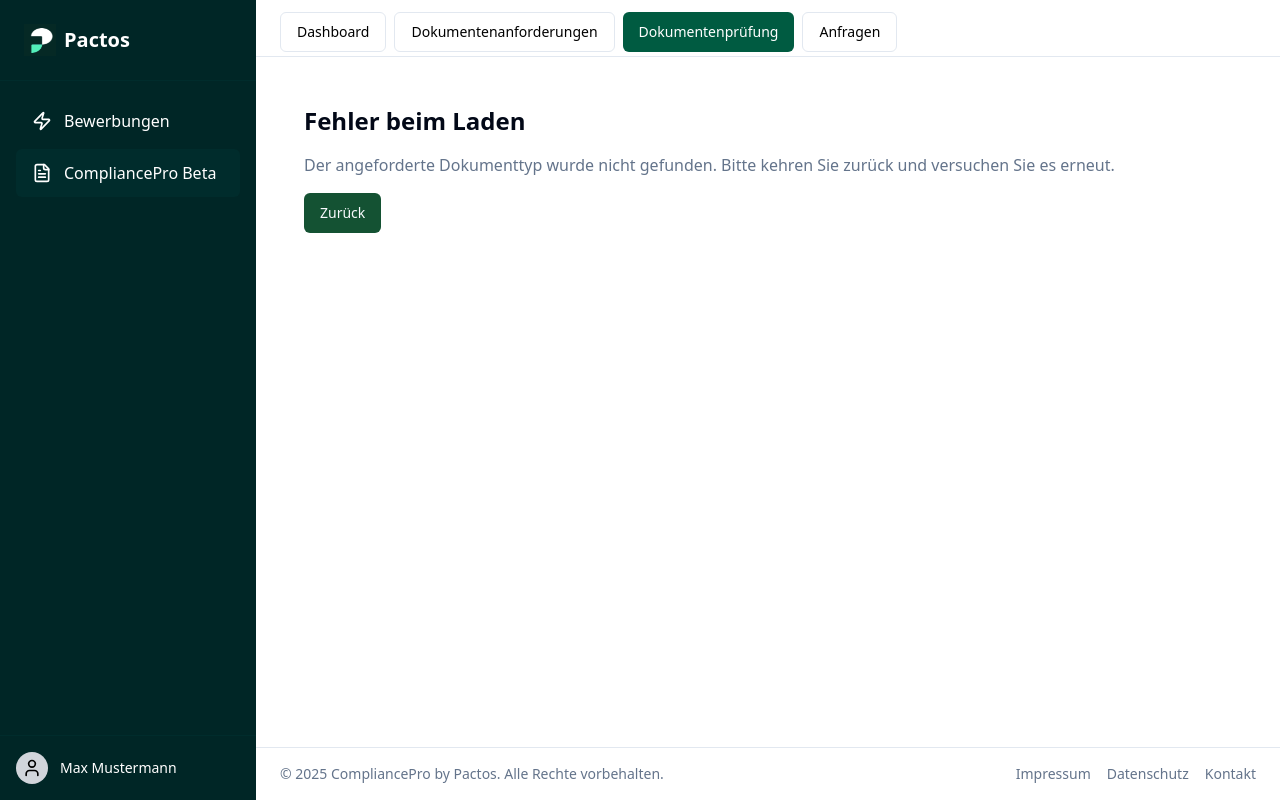
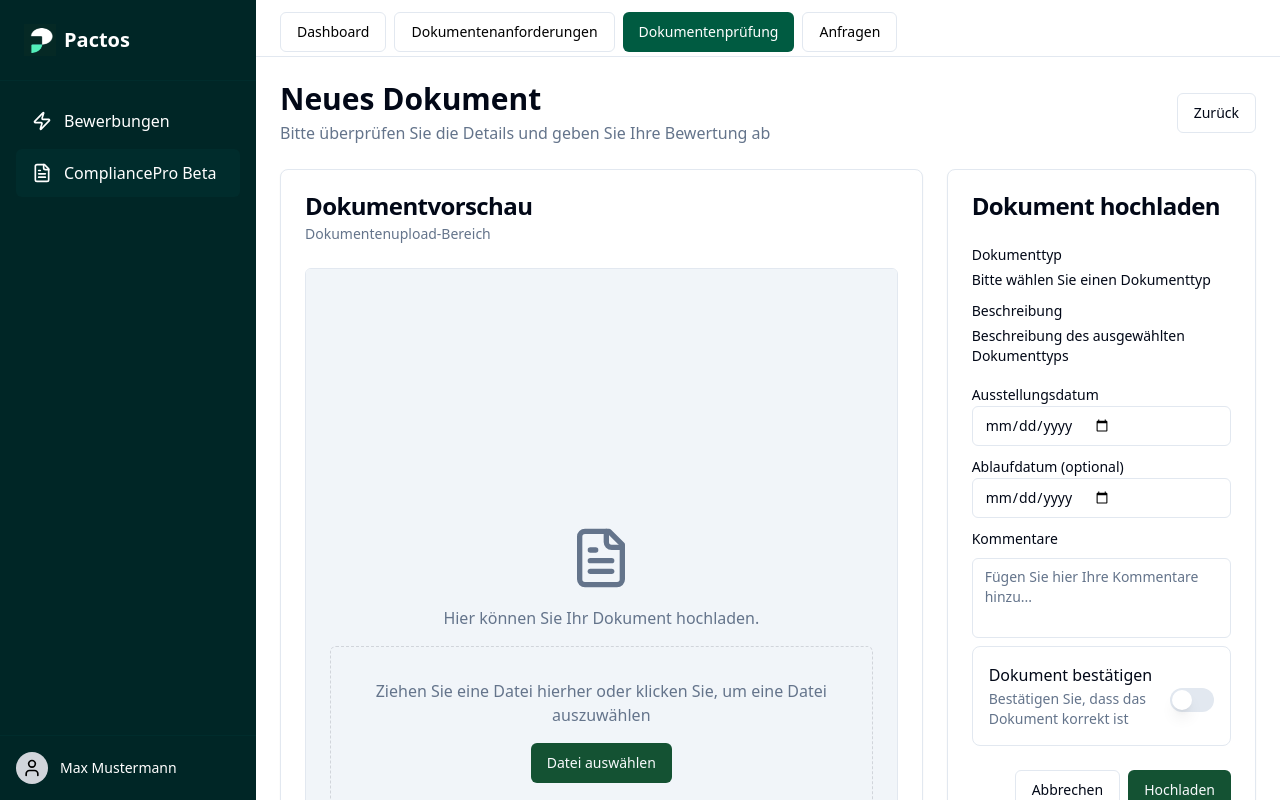
Before and after one commit to lukasotto123/deer-tree-flatbread, a React (Vite) app: page /document-review/provider-3/new in a window 1280 px wide. Shown: the top 800 px of the page. Built offline with nearby package versions, Linux system fonts and the light colour scheme.

Commit message:
Refactor: Remove document and provider fetching
Removed provider and document fetching logic from SubmissionReview.tsx, replacing it with a placeholder.

```diff
--- a/src/pages/SubmissionReview.tsx
+++ b/src/pages/SubmissionReview.tsx
@@ -13,11 +13,11 @@ import { Switch } from "@/components/ui/switch";
 import { Label } from "@/components/ui/label";
 import { AspectRatio } from "@/components/ui/aspect-ratio";
 import { FileText } from "lucide-react";
-import { documents, providers, documentTypes, employees } from "@/data/dummy-data";
 import { useForm } from "react-hook-form";
 import { zodResolver } from "@hookform/resolvers/zod";
 import { z } from "zod";
 import { Skeleton } from "@/components/ui/skeleton";
+import { Input } from "@/components/ui/input";
 
 const formSchema = z.object({
   comments: z.string().optional(),
@@ -37,48 +37,11 @@ const SubmissionReview = () => {
   const employeeIdParam = searchParams.get("employeeId");
   const documentTypeParam = searchParams.get("documentType");
 
-  // Get provider
-  const provider = providers.find(p => p.id === providerId);
-  if (!provider) {
-    return <div>Dienstleister nicht gefunden</div>;
-  }
+  // Simplified approach - no document fetching
+  const isNewDocument = documentId === 'new';
 
-  // Get document if it exists
-  const document = documentId !== 'new' ? documents.find(d => d.id === documentId) : null;
-
-  // Get document type
-  let documentType;
-  if (document) {
-    documentType = documentTypes.find(dt => dt.id === document.type);
-  } else if (documentTypeParam) {
-    documentType = documentTypes.find(dt => dt.id === documentTypeParam);
-  }
-
-  if (!documentType) {
-    // Handle missing document type explicitly
-    return <div className="p-6">
-      <h1 className="text-2xl font-bold mb-4">Fehler beim Laden</h1>
-      <p className="text-muted-foreground">
-        Der angeforderte Dokumenttyp wurde nicht gefunden.
-        Bitte kehren Sie zurück und versuchen Sie es erneut.
-      </p>
-      <Button
-        className="mt-4"
-        onClick={() => {
-          if (employeeIdParam) {
-            navigate(`/person/${providerId}/${employeeIdParam}`);
-          } else {
-            navigate(`/provider/${providerId}`);
-          }
-        }}
-      >
-        Zurück
-      </Button>
-    </div>;
-  }
-
-  // Get employee if provided
-  const employee = employeeIdParam ? employees.find(e => e.id === employeeIdParam) : null;
+  // Placeholder document type name
+  const documentTypeName = isNewDocument ? "Neues Dokument" : "Bestehendes Dokument";
 
   const form = useForm<FormValues>({
     resolver: zodResolver(formSchema),
@@ -106,29 +69,29 @@ const SubmissionReview = () => {
     }, 1000);
   };
 
-  const isNewDocument = documentId === 'new';
+  // Function to handle navigation back
+  const handleGoBack = () => {
+    if (employeeIdParam) {
+      navigate(`/person/${providerId}/${employeeIdParam}`);
+    } else {
+      navigate(`/provider/${providerId}`);
+    }
+  };
 
   return (
     <div className="space-y-6">
       <div className="flex justify-between items-center">
         <div>
-          <h1 className="text-3xl font-bold">{isNewDocument ? `Neues Dokument: ${documentType.name}` : documentType.name}</h1>
+          <h1 className="text-3xl font-bold">{isNewDocument ? `Neues Dokument` : "Dokumentprüfung"}</h1>
           <p className="text-muted-foreground mt-1">
-            Dienstleister: {provider.name}
-            {employee && ` | Mitarbeiter: ${employee.name}`}
+            Bitte überprüfen Sie die Details und geben Sie Ihre Bewertung ab
           </p>
         </div>
         <Button
           variant="outline"
-          onClick={() => {
-            if (employeeIdParam) {
-              navigate(`/person/${providerId}/${employeeIdParam}`);
-            } else {
-              navigate(`/provider/${providerId}`);
-            }
-          }}
+          onClick={handleGoBack}
         >
-          {employee ? "Zurück zum Mitarbeiter" : "Zurück zum Dienstleister"}
+          Zurück
         </Button>
       </div>
 
@@ -167,7 +130,7 @@ const SubmissionReview = () => {
                     ) : (
                       <div className="text-center w-full">
                         <p className="text-lg font-medium mb-6">
-                          {documentType.name}
+                          {documentTypeName}
                         </p>
                         <div className="space-y-4 w-full">
                           <Skeleton className="h-8 w-full" />
@@ -204,63 +167,55 @@ const SubmissionReview = () => {
                   <div className="space-y-2">
                     <div>
                       <Label>Dokumenttyp</Label>
-                      <p className="text-sm mt-1">{documentType.name}</p>
+                      <p className="text-sm mt-1">
+                        {isNewDocument ? "Bitte wählen Sie einen Dokumenttyp" : "Dokumenttyp"}
+                      </p>
                     </div>
 
                     <div>
                       <Label>Beschreibung</Label>
-                      <p className="text-sm mt-1">{documentType.description}</p>
+                      <p className="text-sm mt-1">
+                        {isNewDocument
+                          ? "Beschreibung des ausgewählten Dokumenttyps"
+                          : "Dieses Dokument enthält wichtige Informationen für die Compliance"}
+                      </p>
                     </div>
 
-                    {document && (
-                      <>
-                        <div>
-                          <Label>Status</Label>
-                          <p className="text-sm mt-1">
-                            {document.status === "valid" ? "Gültig" :
-                             document.status === "expiring" ? "Läuft bald ab" :
-                             document.status === "expired" ? "Abgelaufen" : "Fehlt"}
-                          </p>
-                        </div>
-
-                        {document.issuedDate && (
-                          <div>
-                            <Label>Ausstellungsdatum</Label>
-                            <p className="text-sm mt-1">
-                              {new Date(document.issuedDate).toLocaleDateString('de-DE')}
-                            </p>
-                          </div>
-                        )}
-
-                        {document.expiryDate && (
-                          <div>
-                            <Label>Ablaufdatum</Label>
-                            <p className="text-sm mt-1">
-                              {new Date(document.expiryDate).toLocaleDateString('de-DE')}
-                            </p>
-                          </div>
-                        )}
-                      </>
-                    )}
-
-                    {isNewDocument && (
+                    {isNewDocument ? (
                       <>
                         <div className="pt-2">
                           <Label htmlFor="issuedDate">Ausstellungsdatum</Label>
-                          <input
+                          <Input
                             type="date"
                             id="issuedDate"
-                            className="w-full px-3 py-2 border rounded-md mt-1"
+                            className="w-full"
                           />
                         </div>
 
                         <div>
                           <Label htmlFor="expiryDate">Ablaufdatum (optional)</Label>
-                          <input
+                          <Input
                             type="date"
                             id="expiryDate"
-                            className="w-full px-3 py-2 border rounded-md mt-1"
+                            className="w-full"
                           />
+                        </div>
+                      </>
+                    ) : (
+                      <>
+                        <div>
+                          <Label>Status</Label>
+                          <p className="text-sm mt-1">Prüfung ausstehend</p>
+                        </div>
+
+                        <div>
+                          <Label>Ausstellungsdatum</Label>
+                          <p className="text-sm mt-1">01.01.2023</p>
+                        </div>
+
+                        <div>
+                          <Label>Ablaufdatum</Label>
+                          <p className="text-sm mt-1">31.12.2025</p>
                         </div>
                       </>
                     )}
@@ -315,13 +270,7 @@ const SubmissionReview = () => {
               <Button
                 variant="outline"
                 className="mr-2"
-                onClick={() => {
-                  if (employeeIdParam) {
-                    navigate(`/person/${providerId}/${employeeIdParam}`);
-                  } else {
-                    navigate(`/provider/${providerId}`);
-                  }
-                }}
+                onClick={handleGoBack}
               >
                 Abbrechen
               </Button>
```
